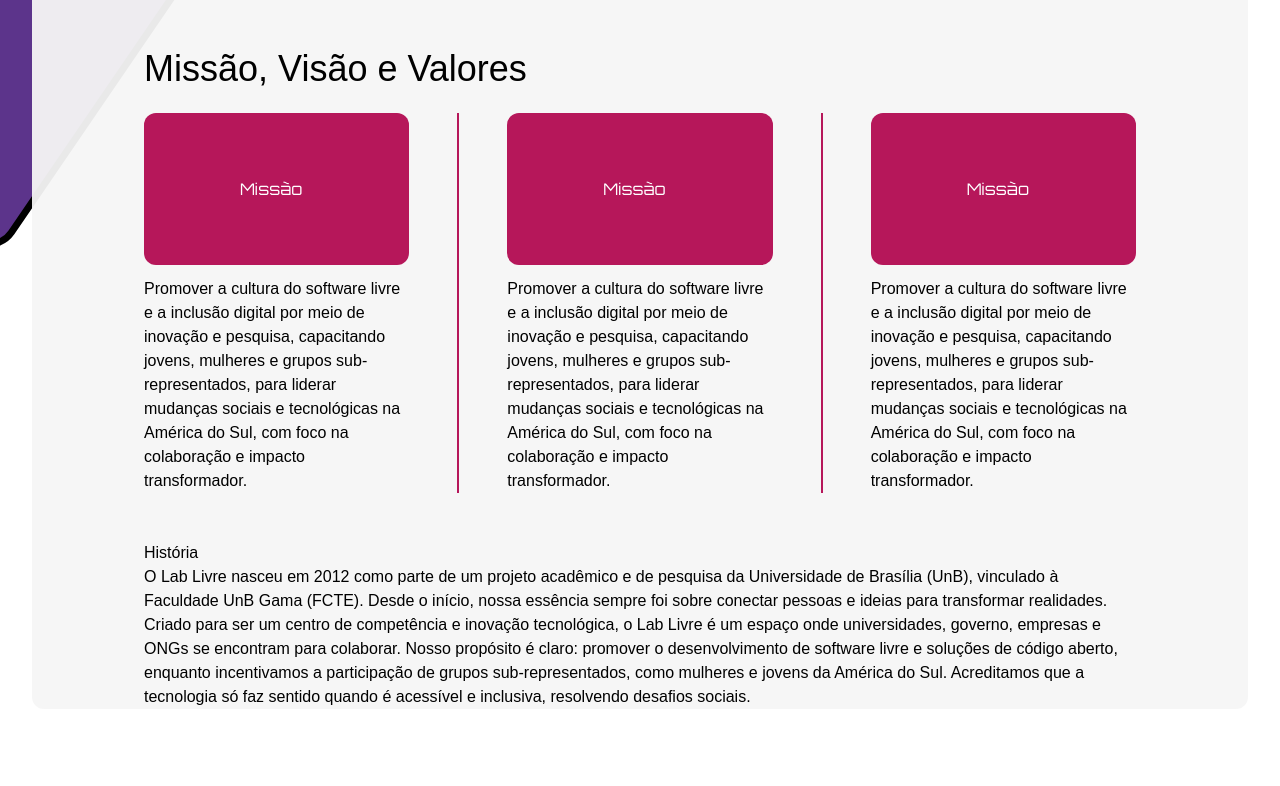
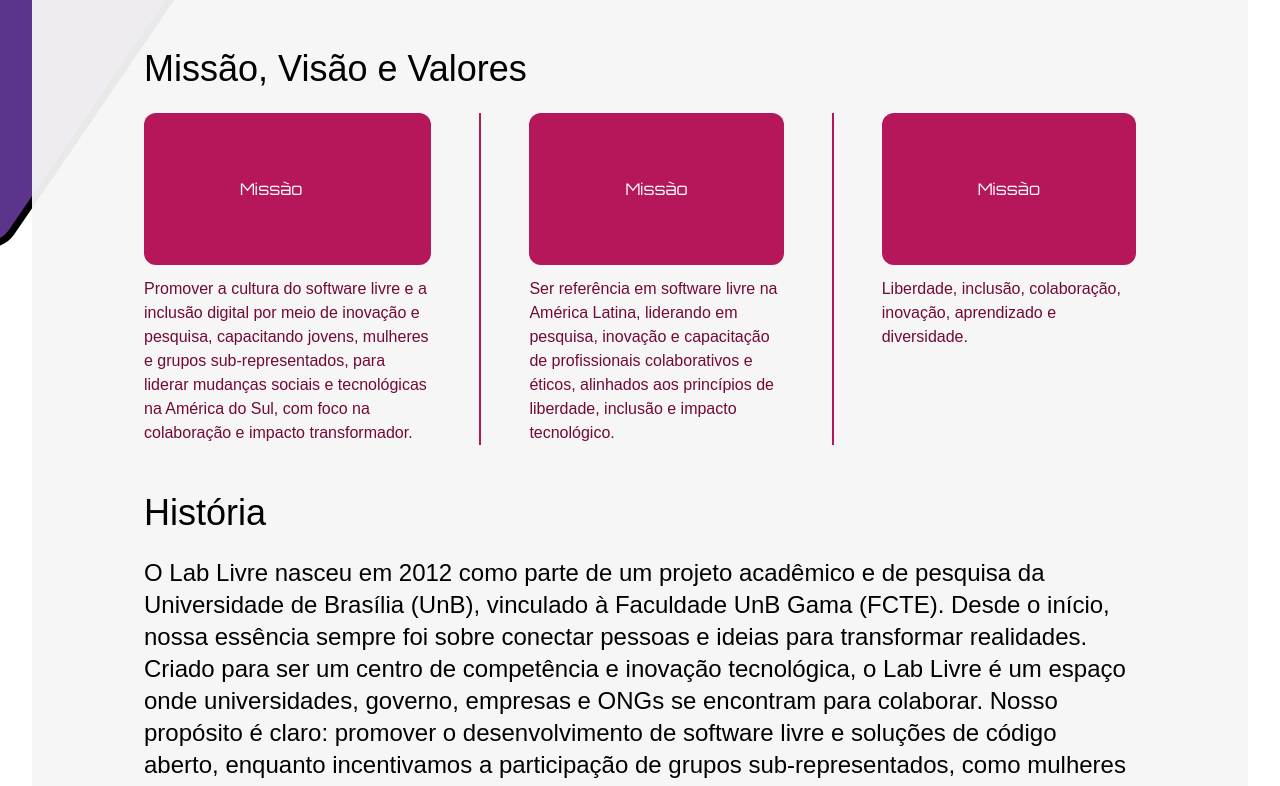
Before and after one commit to GustavoHenriqueRS/lappis-site, a Next.js app: page /sobre in a window 1280 px wide. Shown: the part 991-1777 px from the top of the page. Built offline with nearby package versions, Linux system fonts and the light colour scheme.

Commit message:
Corrigindo textos de página sobre

```diff
--- a/src/app/sobre/page.tsx
+++ b/src/app/sobre/page.tsx
@@ -46,34 +46,36 @@ export default function Page() {
               <div className="px-24 py-16 bg-secundaria700Magenta rounded-xl text-white font-orbitron">
                 Missão
               </div>
-              Promover a cultura do software livre e a inclusão digital por meio
-              de inovação e pesquisa, capacitando jovens, mulheres e grupos
-              sub-representados, para liderar mudanças sociais e tecnológicas na
-              América do Sul, com foco na colaboração e impacto transformador.
+                <p className="text-secundaria900Magenta">
+                Promover a cultura do software livre e a inclusão digital por meio
+                de inovação e pesquisa, capacitando jovens, mulheres e grupos
+                sub-representados, para liderar mudanças sociais e tecnológicas na
+                América do Sul, com foco na colaboração e impacto transformador.
+                </p>
             </div>
             <div className="flex flex-col gap-3 px-12 border-x-2 border-x-secundaria700Magenta">
               <div className="px-24 py-16 bg-secundaria700Magenta rounded-xl text-white font-orbitron">
                 Missão
               </div>
-              Promover a cultura do software livre e a inclusão digital por meio
-              de inovação e pesquisa, capacitando jovens, mulheres e grupos
-              sub-representados, para liderar mudanças sociais e tecnológicas na
-              América do Sul, com foco na colaboração e impacto transformador.
+                <p className="text-secundaria900Magenta">
+                Ser referência em software livre na América Latina, liderando em pesquisa,
+                inovação e capacitação de profissionais colaborativos e éticos, alinhados aos princípios de liberdade,
+                inclusão e impacto tecnológico.
+                </p>
             </div>
             <div className="flex flex-col gap-3 pl-12">
               <div className="px-24 py-16 bg-secundaria700Magenta rounded-xl text-white font-orbitron">
                 Missão
               </div>
-              Promover a cultura do software livre e a inclusão digital por meio
-              de inovação e pesquisa, capacitando jovens, mulheres e grupos
-              sub-representados, para liderar mudanças sociais e tecnológicas na
-              América do Sul, com foco na colaboração e impacto transformador.
+                <p className="text-secundaria900Magenta">
+                Liberdade, inclusão, colaboração, inovação, aprendizado e diversidade.
+                </p>
             </div>
           </div>
         </div>
         <div>
-          <h1>História</h1>
-          <p>
+        <h1 className="text-4xl mb-6">História</h1>
+        <p className="text-2xl">
             O Lab Livre nasceu em 2012 como parte de um projeto acadêmico e de
             pesquisa da Universidade de Brasília (UnB), vinculado à Faculdade
             UnB Gama (FCTE). Desde o início, nossa essência sempre foi sobre
```
